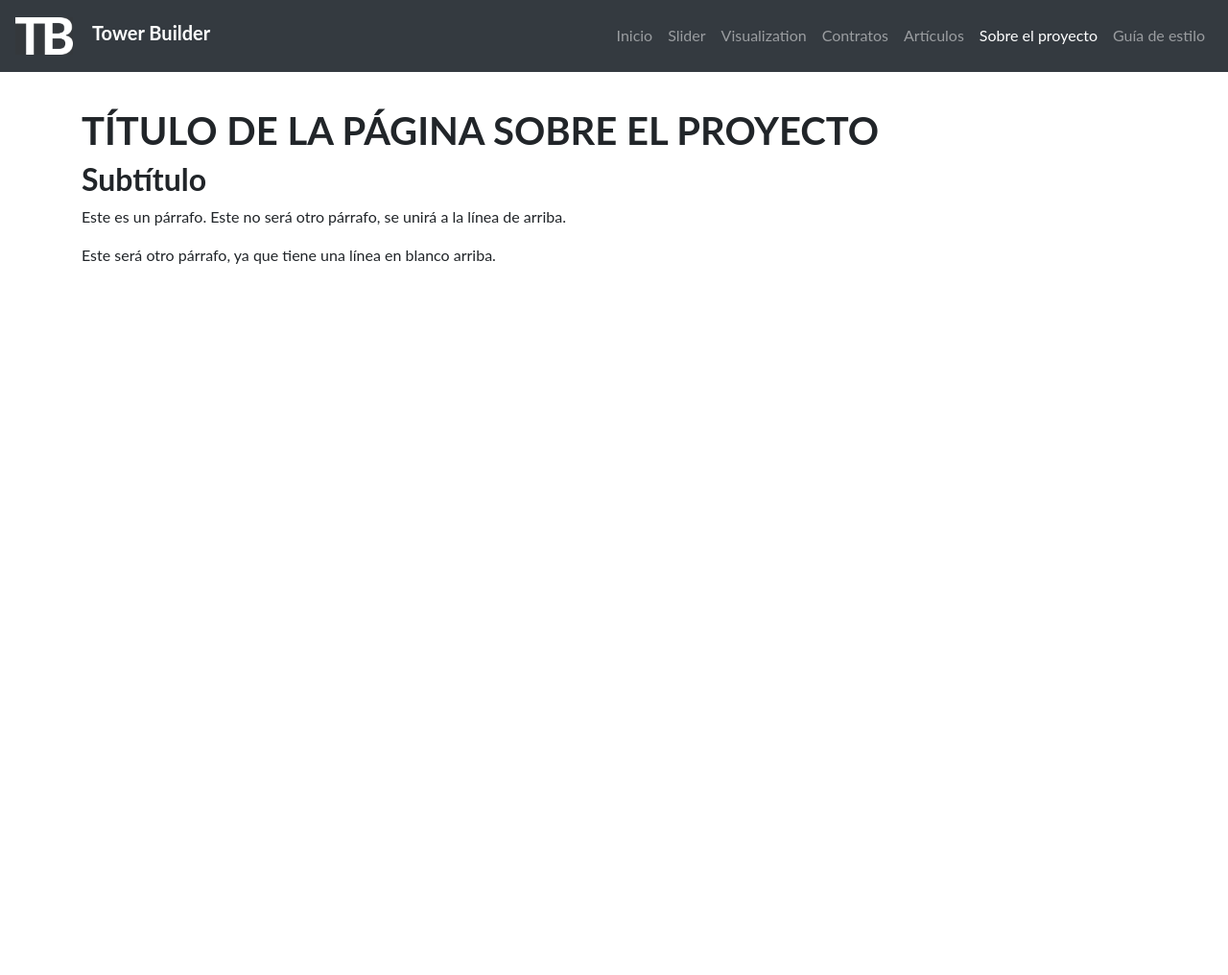
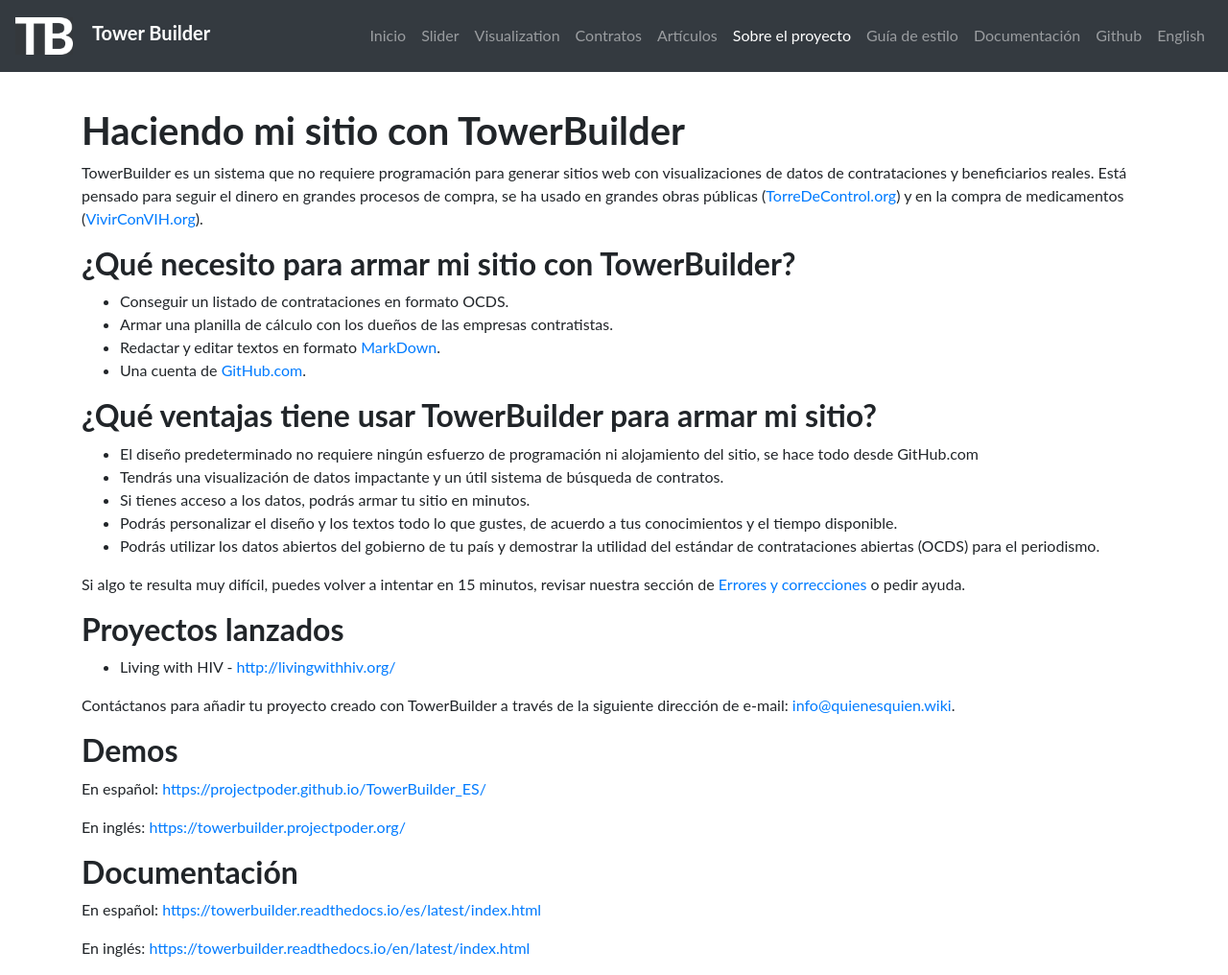
Before and after one commit to lahistoriaec/TowerBuilder_ES, a Jekyll site: the page built from 6-about.md, in a window 1280 px wide and 1016 px high. Shown: the whole window at 96% size. Built offline with Jekyll 4.4.1, drawn with Linux system fonts in a browser that asks for light colours.

Commit message:
Changes in frontend, adding links and images

```diff
--- a/6-about.md
+++ b/6-about.md
@@ -4,11 +4,41 @@
 permalink: /sobre-el-proyecto/
 ---
 
-# TÍTULO DE LA PÁGINA SOBRE EL PROYECTO
+# Haciendo mi sitio con TowerBuilder
 
-## Subtítulo
+TowerBuilder es un sistema que no requiere programación para generar sitios web con visualizaciones de datos de contrataciones y beneficiarios reales. Está pensado para seguir el dinero en grandes procesos de compra, se ha usado en grandes obras públicas ([TorreDeControl.org](https://torredecontrol.projectpoder.org/)) y en la compra de medicamentos ([VivirConVIH.org](https://www.vivirconvih.org/)).
 
-Este es un párrafo.
-Este no será otro párrafo, se unirá a la línea de arriba.
+## ¿Qué necesito para armar mi sitio con TowerBuilder?
 
-Este será otro párrafo, ya que tiene una línea en blanco arriba.
+- Conseguir un listado de contrataciones en formato OCDS.
+- Armar una planilla de cálculo con los dueños de las empresas contratistas.
+- Redactar y editar textos en formato [MarkDown](https://guides.github.com/features/mastering-markdown/).
+- Una cuenta de [GitHub.com](https://github.com/).
+
+## ¿Qué ventajas tiene usar TowerBuilder para armar mi sitio?
+
+- El diseño predeterminado no requiere ningún esfuerzo de programación ni alojamiento del sitio, se hace todo desde GitHub.com
+- Tendrás una visualización de datos impactante y un útil sistema de búsqueda de contratos.
+- Si tienes acceso a los datos, podrás armar tu sitio en minutos.
+- Podrás personalizar el diseño y los textos todo lo que gustes, de acuerdo a tus conocimientos y el tiempo disponible.
+- Podrás utilizar los datos abiertos del gobierno de tu país y demostrar la utilidad del estándar de contrataciones abiertas (OCDS) para el periodismo.
+
+Si algo te resulta muy difícil, puedes volver a intentar en 15 minutos, revisar nuestra sección de [Errores y correcciones](https://towerbuilder.readthedocs.io/en/latest/C3/Seccion1.html) o pedir ayuda.
+
+## Proyectos lanzados
+
+- Living with HIV - [http://livingwithhiv.org/](http://livingwithhiv.org/)
+
+Contáctanos para añadir tu proyecto creado con TowerBuilder a través de la siguiente dirección de e-mail: <info@quienesquien.wiki>.
+
+## Demos
+
+En español: <https://projectpoder.github.io/TowerBuilder_ES/>
+
+En inglés: <https://towerbuilder.projectpoder.org/>
+
+## Documentación
+
+En español: <https://towerbuilder.readthedocs.io/es/latest/index.html>
+
+En inglés: <https://towerbuilder.readthedocs.io/en/latest/index.html>
--- a/_includes/head.html
+++ b/_includes/head.html
@@ -4,7 +4,7 @@
   <meta name="viewport" content="width=device-width, initial-scale=1">
   {%- seo -%}
   <link rel="stylesheet" href="{{ "/assets/main.css" | relative_url }}">
-  <link rel="shortcut icon" type="image/png" href="/favicon.png">
+  <link rel="shortcut icon" type="image/png" href="{{ "../favicon.png" | relative_url }}">
   <link rel="stylesheet" href="{{ "/assets/javascript/fullpage.js/dist/jquery.fullpage.min.css" | relative_url }}">
   {%- feed_meta -%}
   <script src="{{ "/assets/javascript/bootstrap/jquery.min.js" | relative_url }}"></script>
--- a/_includes/header.html
+++ b/_includes/header.html
@@ -21,6 +21,17 @@
               </li>
             {%- endif -%}
           {%- endfor -%}
+          <!-- Extra links -->
+          <li class="nav-item">
+            <a class="nav-link" href="https://towerbuilder.readthedocs.io/es/latest/index.html" target="_blank">Documentación</a>
+          </li>
+          <li class="nav-item">
+            <a class="nav-link" href="https://github.com/ProjectPODER/TowerBuilder_ES" target="_blank">Github</a>
+          </li>
+          <li class="nav-item">
+            <a class="nav-link" href="https://towerbuilder.projectpoder.org/">English</a>
+          </li>
+          <!-- Ends extra links -->
       </ul>
       {%- endif -%}
     </div>
@@ -47,6 +58,18 @@
               </li>
               {%- endif -%}
               {%- endfor -%}
+              <!-- Extra links -->
+              <li class="nav-item">
+                <a class="nav-link" href="https://towerbuilder.readthedocs.io/es/latest/index.html" target="_blank">Documentación</a>
+              </li>
+              <li class="nav-item">
+                <a class="nav-link" href="https://github.com/ProjectPODER/TowerBuilder_ES" target="_blank">Github</a>
+              </li>
+              <li class="nav-item">
+                <a class="nav-link" href="https://towerbuilder.projectpoder.org/">English</a>
+              </li>
+              <!-- Ends extra links -->
+
               <li class="nav-item dropdown d-none">
                   <a class="nav-link dropdown-toggle" href="#" id="navbarDropdownMenu" role="button" data-toggle="dropdown" aria-haspopup="true" aria-expanded="false">
                     Más información
```
Also changed, not shown: collections/_first-slider/slide-1.md (+1 -1 lines), collections/_first-slider/slide-2.md (+1 -1 lines), collections/_first-slider/slide-3.md (+1 -1 lines), assets/img/graphic-example.png (deleted), assets/img/graphic-example1.png (added), assets/img/graphic-example2.png (added), assets/img/graphic-example3.png (added).
